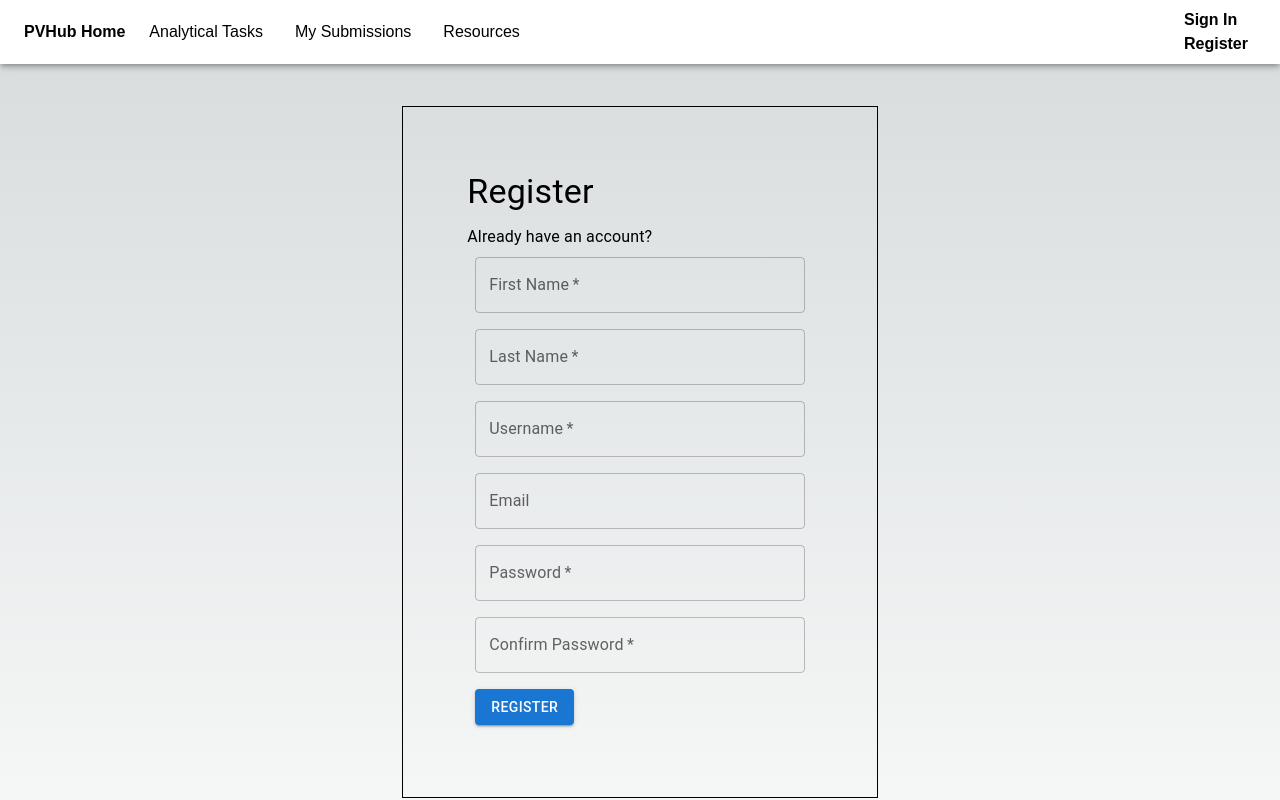
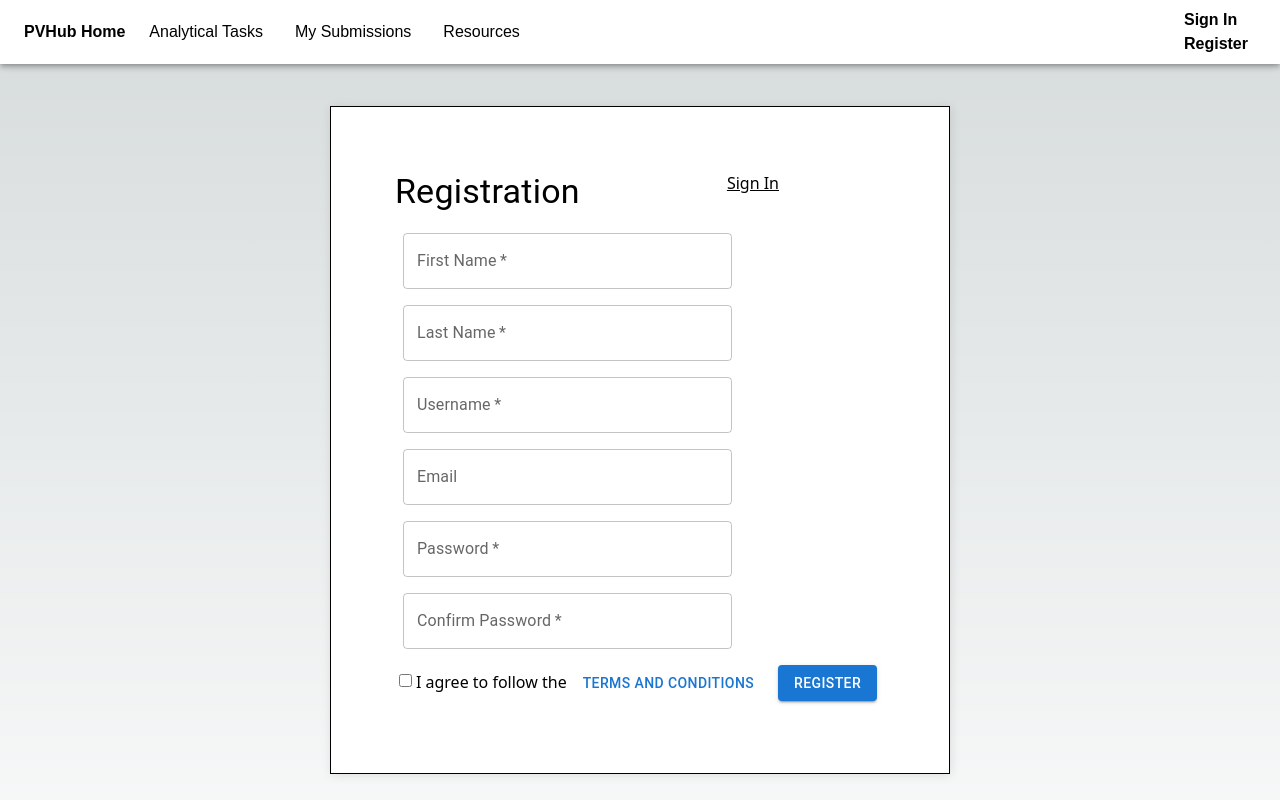
Before and after one commit to slacgismo/pv-validation-hub-client, a Next.js app: page /register in a window 1280 px wide. Shown: the top 800 px of the page. Built offline with nearby package versions, Linux system fonts and the light colour scheme.

Commit message:
adjusted register to wireframe, added T&C support.
Signed-off-by: Duncan Ragsdale <88173870+Thistleman@users.noreply.github.com>

```diff
--- /dev/null
+++ b/public/static/terms.md
@@ -0,0 +1,15 @@
+# The 15 (crash), ahem, 10 commandments
+
+- Thou shalt not use unsavory display names
+- Thou shalt not attempt to mine bitcoin
+- Thou shalt not try to hack out data
+- Thou shalt not try to game the system
+- Thou shall use our system responsibly
+- Thou shall communicate us with utmost professionalism
+- Thou shalt not post links to unsavory content
+- Thou shalt not make an unsavory profile
+- Thou shalt not ignore mine commandments
+- Thou shalt buy me a tasty beverage
+- Thou shalt help me come up with a tenth commandment, and maybe real terms and conditions.
+
+## Fin
--- a/src/app/(login)/register/page.tsx
+++ b/src/app/(login)/register/page.tsx
@@ -16,6 +16,7 @@ import Validation from '@/services/validation_service';
 import UserService from '@/services/user_service';
 import Header from '@/app/modules/header/header';
 import Footer from '@/app/modules/footer/footer';
+import Terms from '@/app/(login)/register/terms';
 
 // *********** REDUX IMPORTS ***********
 
@@ -32,6 +33,7 @@ interface RegisterStates {
   username: string;
   password: string;
   confirmPassword: string;
+  acceptTerms: boolean;
 }
 
 interface RegisterErrors {
@@ -41,6 +43,7 @@ interface RegisterErrors {
   username: string;
   password: string;
   confirmPassword: string;
+  acceptTerms: boolean;
 }
 
 const SignupPage: React.FC = () => {
@@ -51,6 +54,16 @@ const SignupPage: React.FC = () => {
 
   const router = useRouter();
 
+  const [isOpen, setIsOpen] = useState(false);
+
+  const isClosed = () => {
+    setIsOpen(false);
+  };
+
+  const openModal = () => {
+    setIsOpen(true);
+  };
+
   const [registerStates, setRegisterStates] = useState<RegisterStates>({
     first_name: '',
     last_name: '',
@@ -58,6 +71,7 @@ const SignupPage: React.FC = () => {
     username: '',
     password: '',
     confirmPassword: '',
+    acceptTerms: false,
   });
   const [registrationErrors, setRegistrationErrors] = useState<RegisterErrors>({
     first_name: '',
@@ -66,10 +80,22 @@ const SignupPage: React.FC = () => {
     username: '',
     password: '',
     confirmPassword: '',
+    acceptTerms: false,
   });
   const handleChange = (e: React.ChangeEvent<HTMLInputElement>) => {
     e.preventDefault();
     const {id, value} = e.target;
+    if (id === 'acceptTerms') {
+      setRegisterStates((prevState) => ({
+        ...prevState,
+        [id]: !registerStates.acceptTerms,
+      }));
+      setRegistrationErrors((prevState) => ({
+        ...prevState,
+        [id]: false,
+      }));
+      return;
+    } else {
       setRegisterStates((prevState) => ({
         ...prevState,
         [id]: value,
@@ -78,6 +104,8 @@ const SignupPage: React.FC = () => {
         ...prevState,
         [id]: '',
       }));
+      return;
+    }
   };
 
   /**
@@ -150,17 +178,11 @@ const SignupPage: React.FC = () => {
         registerStates.confirmPassword,
         registerStates.password,
     );
+    const acceptTermsError = !registerStates.acceptTerms;
 
     if (firstNameError !== '' || lastNameError !== '' ||
             emailError !== '' || userNameError !== '' ||
             passwordError !== '' || confirmPasswordError !== '') {
-      console.log('firstNameError: ', firstNameError);
-      console.log('lastNameError: ', lastNameError);
-      console.log('emailError: ', emailError);
-      console.log('userNameError: ', userNameError);
-      console.log('passwordError: ', passwordError);
-      console.log('confirmPasswordError: ', confirmPasswordError);
-
       setRegistrationErrors({
         first_name: firstNameError,
         last_name: lastNameError,
@@ -168,17 +190,18 @@ const SignupPage: React.FC = () => {
         username: userNameError,
         password: passwordError,
         confirmPassword: confirmPasswordError,
+        acceptTerms: acceptTermsError,
       });
-      console.log('here is the registration error: ', registrationErrors);
     } else {
       setRegistrationErrors((prevState) => ({
         ...prevState,
-        [registrationErrors.first_name]: '',
-        [registrationErrors.last_name]: '',
-        [registrationErrors.email]: '',
-        [registrationErrors.username]: '',
-        [registrationErrors.password]: '',
-        [registrationErrors.confirmPassword]: '',
+        first_name: '',
+        last_name: '',
+        email: '',
+        username: '',
+        password: '',
+        confirmPassword: '',
+        acceptTerms: false,
       }));
       const response = UserService.register(
           registerStates.username,
@@ -186,6 +209,7 @@ const SignupPage: React.FC = () => {
           registerStates.password,
           registerStates.first_name,
           registerStates.last_name,
+          registerStates.acceptTerms,
       );
       if (response !== null) {
         cookies.set(
@@ -219,17 +243,23 @@ const SignupPage: React.FC = () => {
             }}
             noValidate
             autoComplete="off"
+            className='shadowedBox'
           >
             {' '}
-            <div>
-              <Typography variant="h4" gutterBottom>Register</Typography>
-              <Typography variant="body1">
-                <Link href="/login">Already have an account?</Link>
+            <div className='flex flex-column'>
+              <Typography variant="h4" gutterBottom>
+                Registration
               </Typography>
+              <span className='rAlign'>
+                <Link href="/login" className='uLink'>
+                  Sign In
+                </Link>
+              </span>
             </div>
             <div>
 
               <TextField
+                className='isolate'
                 sx={{'& .MuiTextField-root': {m: 1, width: '18ch'}}}
                 required
                 id="first_name"
@@ -242,6 +272,7 @@ const SignupPage: React.FC = () => {
             </div>
             <div>
               <TextField
+                className='isolate'
                 sx={{'& .MuiTextField-root': {m: 1, width: '36ch'}}}
                 required
                 id="last_name"
@@ -254,6 +285,7 @@ const SignupPage: React.FC = () => {
             </div>
             <div>
               <TextField
+                className='isolate'
                 required
                 id="username"
                 label="Username"
@@ -265,6 +297,7 @@ const SignupPage: React.FC = () => {
             </div>
             <div>
               <TextField
+                className='isolate'
                 id="email"
                 label="Email"
                 value={registerStates.email}
@@ -275,6 +308,7 @@ const SignupPage: React.FC = () => {
             </div>
             <div>
               <TextField
+                className='isolate'
                 required
                 type="password"
                 id="password"
@@ -287,6 +321,7 @@ const SignupPage: React.FC = () => {
             </div>
             <div>
               <TextField
+                className='isolate'
                 required
                 type="password"
                 id="confirmPassword"
@@ -297,15 +332,31 @@ const SignupPage: React.FC = () => {
                 helperText={registrationErrors.confirmPassword}
               />
             </div>
+            <div className='flex flex-row'>
               <div>
+                <input
+                  type="checkbox"
+                  id="acceptTerms"
+                  onChange={handleChange}
+                  checked={registerStates.acceptTerms}
+                  className='m-1'
+                />
+                <label htmlFor="acceptTerms">I agree to follow the</label>
+                <Button onClick={openModal} className='uLink'>
+                Terms and Conditions
+                </Button>
+              </div>
               <Button
                 variant="contained"
-                onClick={submitHandler}>
+                onClick={submitHandler}
+                className='rAlign'
+              >
                 Register
               </Button>
             </div>
           </Box>
         </Grid>
+        <Terms isOpen={isOpen} closeModal={isClosed} />
       </main>
       <Footer />
     </div>
--- /dev/null
+++ b/src/app/(login)/register/terms.tsx
@@ -0,0 +1,52 @@
+'use client';
+// *********** START OF IMPORTS ***********
+
+import React, {useState, useEffect} from 'react';
+import ReactModal from 'react-modal';
+import Markdown from 'markdown-to-jsx';
+
+// *********** MODULE IMPORTS ***********
+
+import {
+  Box, Button,
+} from '@mui/material';
+import Typography from '@mui/material/Typography';
+
+// *********** REDUX IMPORTS ***********
+
+// *********** END OF IMPORTS ***********
+
+interface TermsProps {
+  isOpen: boolean;
+  closeModal: Function;
+}
+
+const Terms: React.FC<TermsProps> = ({isOpen, closeModal}) => {
+  const [terms, setTerms] = useState('');
+
+  useEffect(() => {
+    fetch('/static/terms.md')
+        .then((response) => response.text())
+        .then((text) => setTerms(text))
+        .catch((error) => console.error(error));
+  }, [isOpen]);
+
+  return (
+    <ReactModal
+      isOpen={isOpen}
+      contentLabel="Terms and Conditions"
+      ariaHideApp={false}
+      className="modal"
+    >
+      <Box className="modalContent">
+        <Typography variant="h4">Terms and Conditions</Typography>
+        <Markdown>
+          {terms}
+        </Markdown>
+        <Button onClick={closeModal}>Close</Button>
+      </Box>
+    </ReactModal>
+  );
+};
+
+export default Terms;
--- a/src/app/globals.css
+++ b/src/app/globals.css
@@ -34,3 +34,37 @@ body {
   box-shadow: 1px 1px 10px rgba(0, 0, 0, 0.1);
   background-color: white;
 }
+
+.uLink {
+  text-decoration: underline;
+  color: inherit;
+}
+
+.rAlign {
+  align-self: right;
+  margin-left: 30%;
+}
+
+.modal {
+  position: fixed;
+  top: 0;
+  left: 0;
+  width: 100%;
+  height: 100%;
+  background-color: rgba(0, 0, 0, 0.5);
+  display: flex;
+  justify-content: center;
+  align-items: center;
+  z-index: 100000;
+}
+
+.modalContent {
+  background-color: white;
+  padding: 20px;
+  border-radius: 5px;
+  box-shadow: 1px 1px 10px rgba(0, 0, 0, 0.1);
+}
+
+.isolate {
+  isolation: isolate;
+}
--- a/src/services/user_service.tsx
+++ b/src/services/user_service.tsx
@@ -34,7 +34,8 @@ const UserService = {
     return response.data;
   },
   register(username: string, email: string,
-      password: string, firstName: string, lastName: string) {
+      password: string, firstName: string, lastName: string,
+      acceptTerms: boolean) {
     const url = '/register';
     client.post(url, {
       username,
@@ -42,6 +43,7 @@ const UserService = {
       password,
       firstName,
       lastName,
+      acceptTerms,
     }).then((response) => {
       return response.data.token;
     }).catch((error) => console.error(error));
```
Also changed, not shown: src/oldmiddleware.tsx (renamed from src/middleware.tsx). Lines whose indentation alone changed are shown as unchanged.
